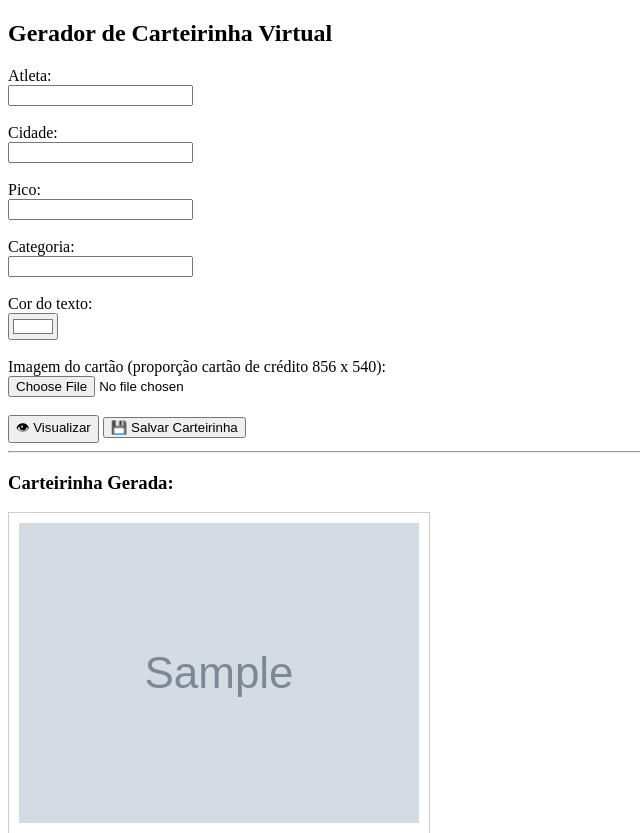
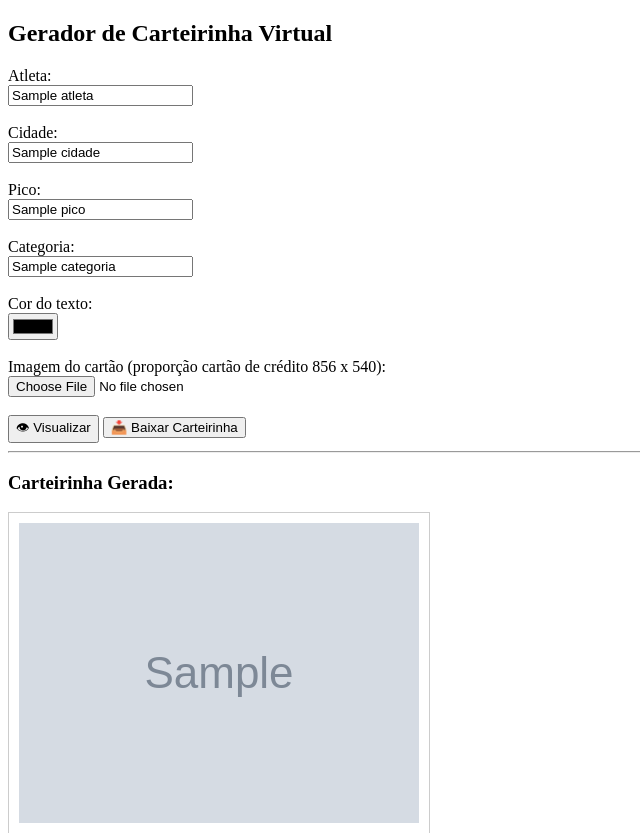
Before and after one commit to rodrigocssoares/carteirinha-virtual, a Flask app: template templates/index.html in a window 1280 px wide. Shown: the top 833 px of the page, without its empty margins (0-640 px from the left). Run offline with Flask 3, Linux system fonts and the light colour scheme; the template is opened without the code that fills it: most values are stand-ins (such as "Sample title", 1, 10 or a date in 2020); grey boxes marked "Sample" are stand-in pictures.

Commit message:
Melhoria no preview com campos persistentes e botão de download

```diff
--- a/templates/index.html
+++ b/templates/index.html
@@ -9,25 +9,25 @@
 
     <form method="POST" enctype="multipart/form-data">
         <label for="atleta">Atleta:</label><br>
-        <input type="text" id="atleta" name="atleta" required><br><br>
+        <input type="text" id="atleta" name="atleta" value="{{ atleta or '' }}" required><br><br>
 
         <label for="cidade">Cidade:</label><br>
-        <input type="text" id="cidade" name="cidade" required><br><br>
+        <input type="text" id="cidade" name="cidade" value="{{ cidade or '' }}" required><br><br>
 
         <label for="pico">Pico:</label><br>
-        <input type="text" id="pico" name="pico" required><br><br>
+        <input type="text" id="pico" name="pico" value="{{ pico or '' }}" required><br><br>
 
         <label for="categoria">Categoria:</label><br>
-        <input type="text" id="categoria" name="categoria" required><br><br>
+        <input type="text" id="categoria" name="categoria" value="{{ categoria or '' }}" required><br><br>
 
         <label for="cor">Cor do texto:</label><br>
-        <input type="color" id="cor" name="cor" value="#ffffff"><br><br>
+        <input type="color" id="cor" name="cor" value="{{ cor or '#ffffff' }}"><br><br>
 
         <label for="imagem">Imagem do cartão (proporção cartão de crédito 856 x 540):</label><br>
         <input type="file" id="imagem" name="imagem" accept="image/*" required><br><br>
 
         <button type="submit" name="acao" value="preview">👁 Visualizar</button>
-        <button type="submit" name="acao" value="salvar">💾 Salvar Carteirinha</button>
+        <button type="submit" name="acao" value="salvar">📥 Baixar Carteirinha</button>
     </form>
 
     {% if image_url %}
@@ -36,7 +36,7 @@
         <img src="{{ image_url }}" alt="Carteirinha gerada" style="max-width:100%; height:auto; border:1px solid #ccc; padding:10px;">
         <br><br>
         {% if download %}
-            <a href="{{ image_url }}" download>📥 Baixar imagem</a>
+            <a href="{{ image_url }}" download>📥 Clique aqui para baixar sua carteirinha</a>
         {% endif %}
     {% endif %}
 </body>
```
Also changed, not shown: app.py (+8 -5 lines).
